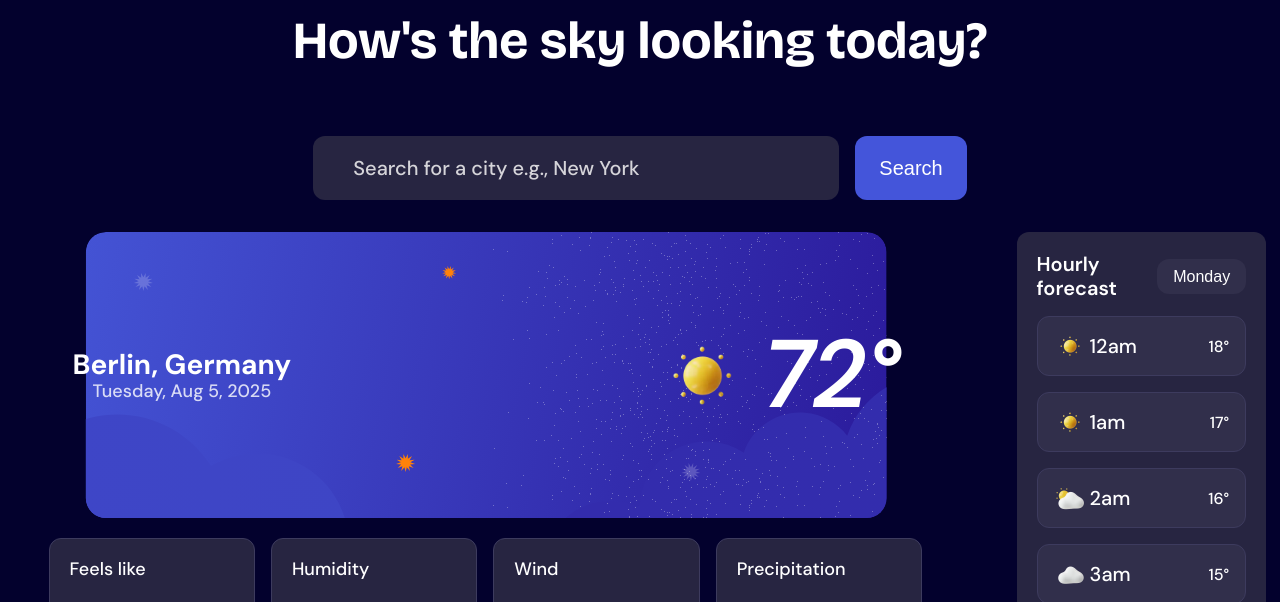
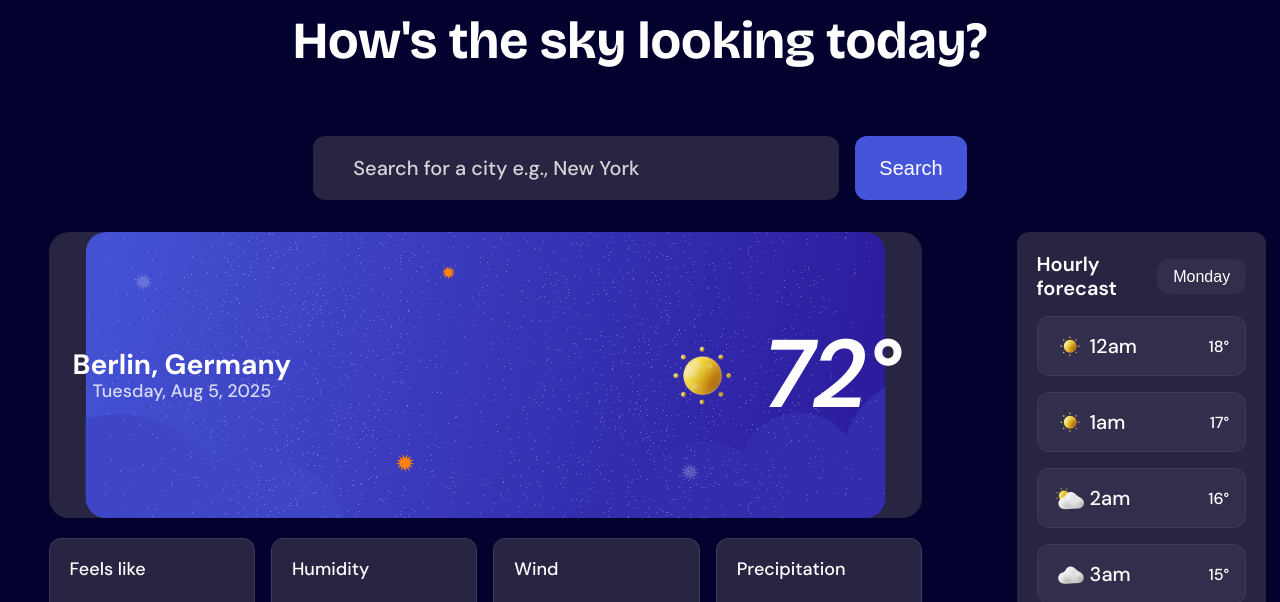
Before and after one commit to jkaps9/weather-application, a plain HTML site: page index.html in a window 1280 px wide. Shown: the part 158-760 px from the top of the page. Drawn offline with nearby package versions, Linux system fonts and the light colour scheme.

Commit message:
style background

```diff
--- a/styles.css
+++ b/styles.css
@@ -255,7 +255,8 @@ h1 {
 /* Current Weather */
 .weather-info {
   background-image: url("assets/images/bg-today-small.svg");
-  background-repeat: no-repeat;
+background-color: var(--neutral-800);
+  /*background-repeat: no-repeat;*/
   background-size: 100% 100%;
   min-height: 17.875rem;
 
```
